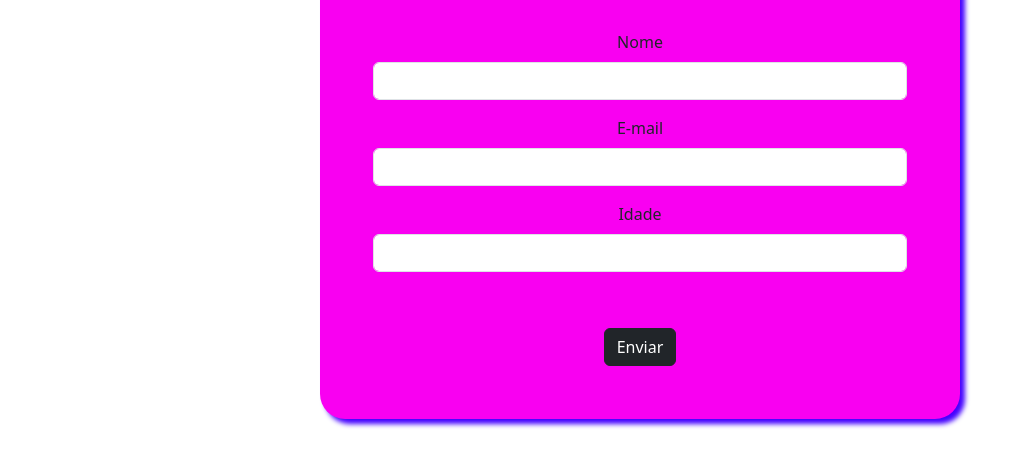
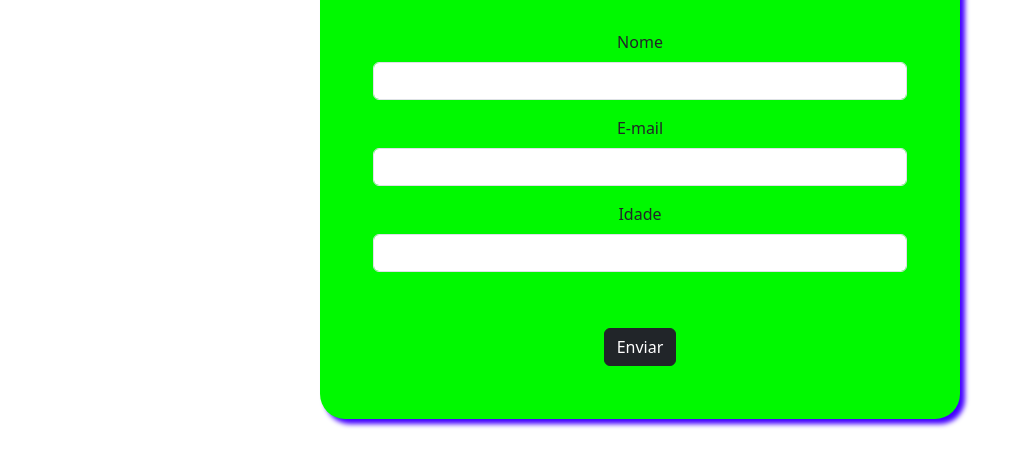
Before and after one commit to ygorVolstein/cadastro-json, a plain HTML site: page index.html in a window 1280 px wide. Shown: the part 159-622 px from the top of the page, without its empty margins (0-1019 px from the left). Drawn offline with nearby package versions, Linux system fonts and the light colour scheme.

Commit message:
acho que é isso

```diff
--- a/style.css
+++ b/style.css
@@ -6,7 +6,7 @@ body{
     width: 50%;
     margin-left: auto;
     margin-right: auto;
-    background-color: rgb(249, 0, 241);
+    background-color: rgb(0, 249, 0);
     padding: 5px;
     border-radius: 25px;
     box-shadow: 5px 5px 5px rgb(68, 0, 255);
```
